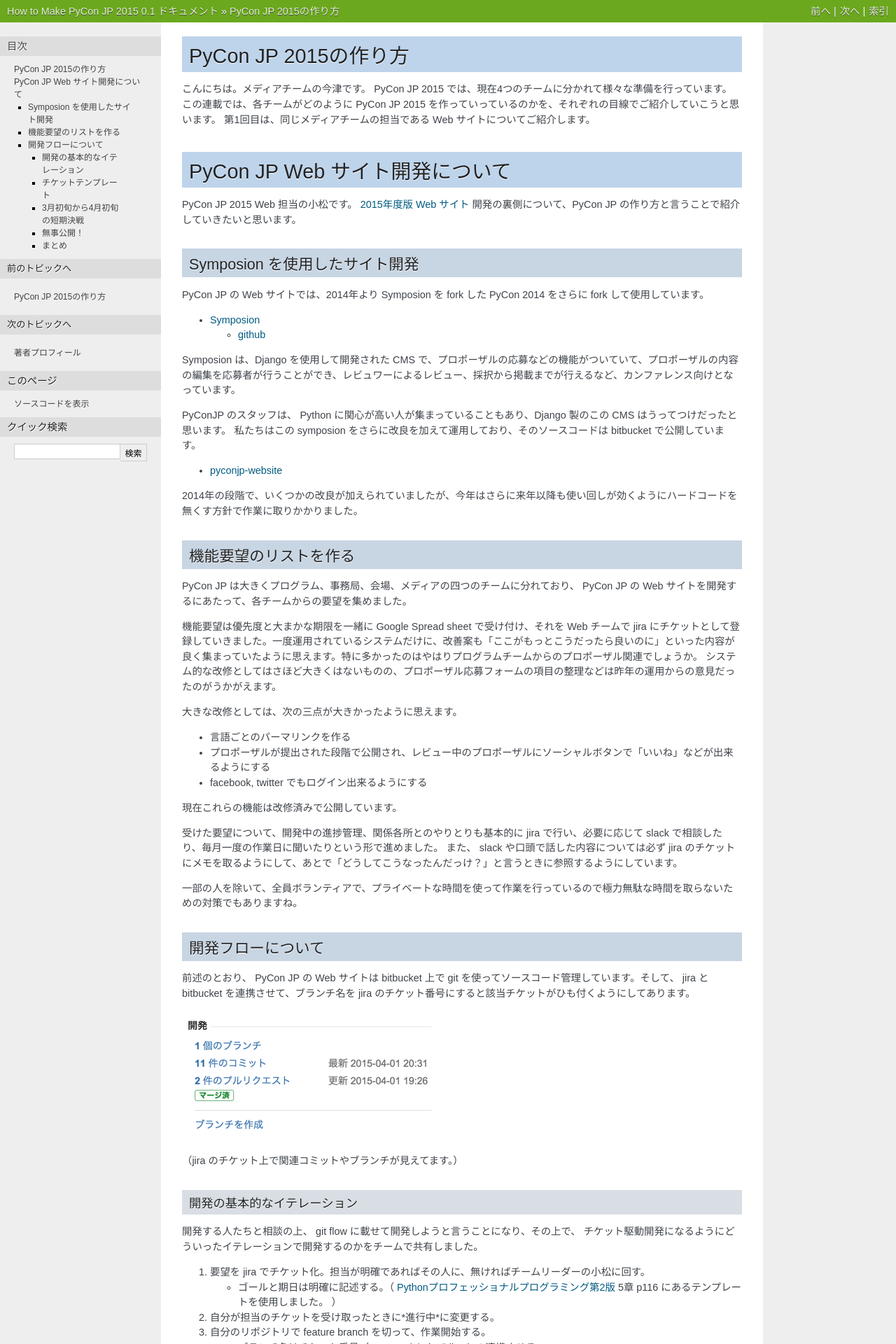
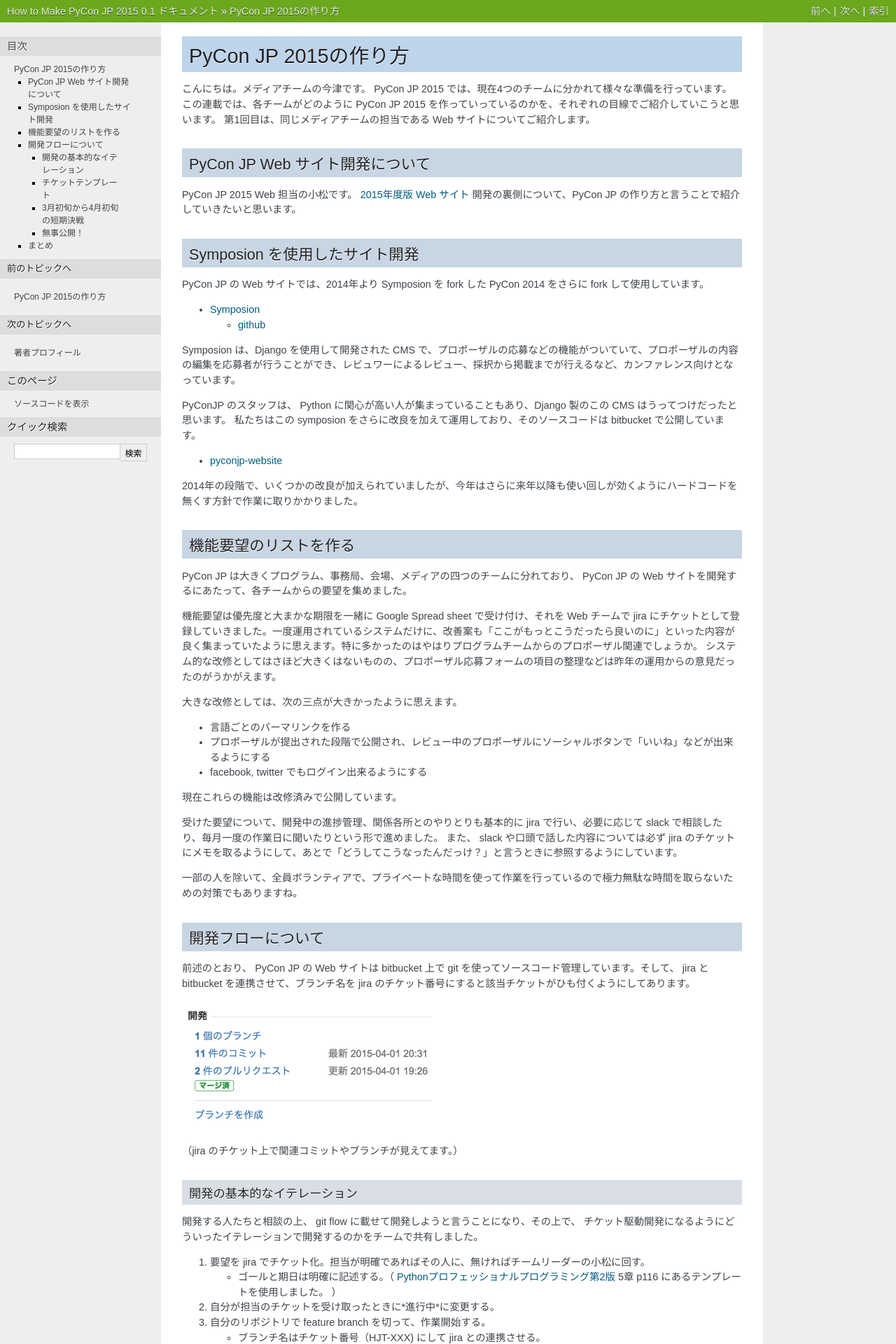
Before and after one commit to pyconjp/reports2015, a Sphinx documentation site: the page built from how-to-make/source/01_web.rst, in a window 1280 px wide. Shown: the top 1920 px of the page at 70% size. Built offline with Sphinx 7.4.7, drawn with Linux system fonts in a browser that asks for light colours.

Commit message:
modify headings

```diff
--- a/how-to-make/source/01_web.rst
+++ b/how-to-make/source/01_web.rst
@@ -6,9 +6,8 @@
 PyCon JP 2015 では、現在4つのチームに分かれて様々な準備を行っています。この連載では、各チームがどのように PyCon JP 2015 を作っていっているのかを、それぞれの目線でご紹介していこうと思います。
 第1回目は、同じメディアチームの担当である Web サイトについてご紹介します。
 
-=================================
- PyCon JP Web サイト開発について
-=================================
+PyCon JP Web サイト開発について
+===============================
 
 PyCon JP 2015 Web 担当の小松です。
 `2015年度版 Web サイト <https://pycon.jp/2015/ja/>`_ 開発の裏側について、PyCon JP の作り方と言うことで紹介していきたいと思います。
@@ -170,7 +169,7 @@
 今年の PyCon JP も是非皆さんで盛り上げていっていただければ幸いです！
 
 まとめ
-------
+======
 
 このようにして PyCon JP 2015 の Web サイトが完成し、先日無事公開できました。今後もいろいろな情報を発信していきたいと考えています。
 次回は、事務局チームの準備を担当者に紹介してもらう予定です。それでは、次回の更新をお楽しみに！
```
